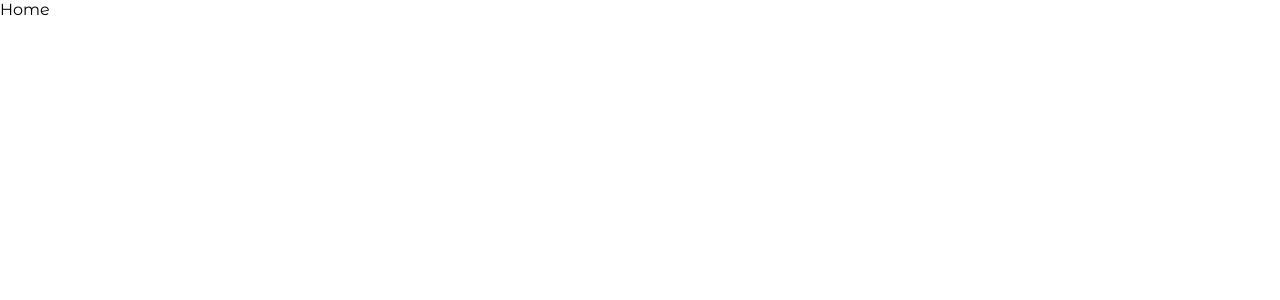
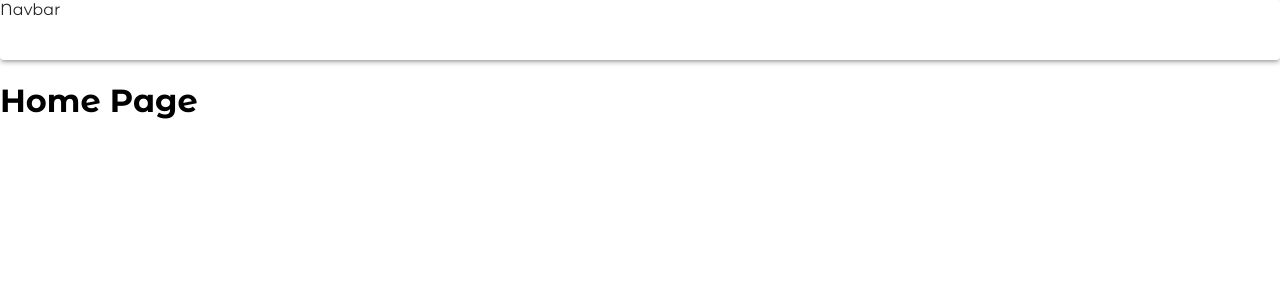
Before and after one commit to imprasanna/E-learning-website-Idemy, a React (Create React App) app in the folder client/: page / in a window 1280 px wide. Shown: the top 300 px of the page. Built offline with nearby package versions, Linux system fonts and the light colour scheme; the HTML template or start-up script is replaced by a standard one.

Commit message:
Navbar added

```diff
--- a/client/src/App.js
+++ b/client/src/App.js
@@ -3,16 +3,16 @@ import { Routes, Route } from "react-router-dom";
 import Login from "./pages/Login";
 import SignUp from "./pages/SignUp";
 import Home from "./pages/Home";
-import { useEffect } from "react";
-import { useDispatch } from "react-redux";
-import { login } from "./store/slices/authSlice";
+// import { useEffect } from "react";
+// import { useDispatch } from "react-redux";
+// import { login } from "./store/slices/authSlice";
 
 function App() {
-  const dispatch = useDispatch();
+  // const dispatch = useDispatch();
 
-  useEffect(() => {
-    dispatch(login(JSON.parse(localStorage.getItem("user"))));
-  }, [dispatch]);
+  // useEffect(() => {
+  //   dispatch(login(JSON.parse(localStorage.getItem("user"))));
+  // }, [dispatch]);
 
   return (
     <>
--- /dev/null
+++ b/client/src/components/Navbar.js
@@ -0,0 +1,17 @@
+import React from "react";
+import { Paper } from "@mui/material";
+
+const Navbar = () => {
+  return (
+    <>
+      <Paper
+        sx={{ float: "top", width: "100vw", height: "60px" }}
+        elevation={3}
+      >
+        Navbar
+      </Paper>
+    </>
+  );
+};
+
+export default Navbar;
--- a/client/src/pages/Home.js
+++ b/client/src/pages/Home.js
@@ -1,7 +1,13 @@
 import React from "react";
+import Navbar from "../components/Navbar";
 
 const Home = () => {
-  return <div>Home</div>;
+  return (
+    <div>
+      <Navbar />
+      <h1>Home Page</h1>
+    </div>
+  );
 };
 
 export default Home;
```
